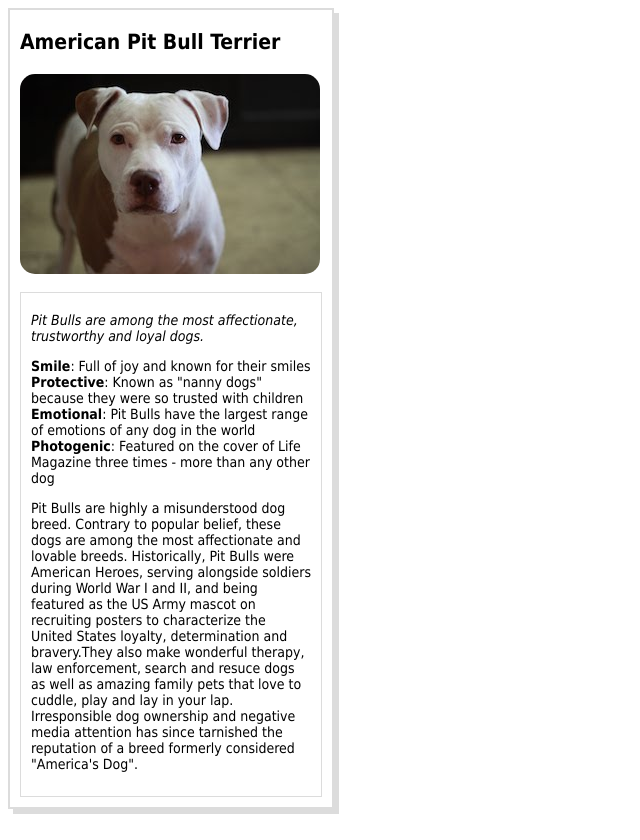
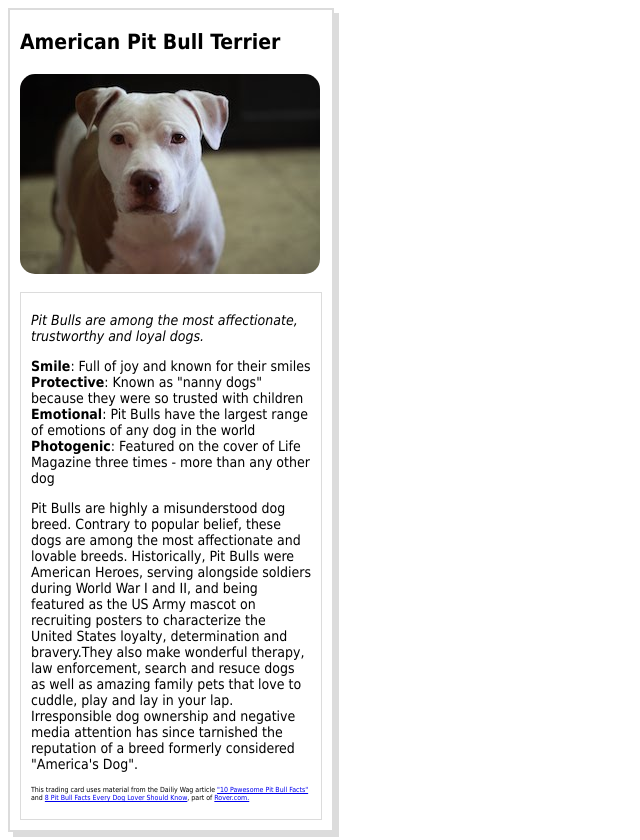
Before and after one commit to slmichetti/udacity-programmingnano, a plain HTML site: page Animal_Card/card.html in a window 1280 px wide. Shown: the whole page, without its empty margins (0-640 px from the left). Before the commit the page ends 817 px from the top, so only its background shows below. Drawn offline with Linux system fonts and the light colour scheme.

Commit message:
Add Reference Section

```diff
--- a/Animal_Card/card.html
+++ b/Animal_Card/card.html
@@ -31,6 +31,9 @@
 				<p>
 					Pit Bulls are highly a misunderstood dog breed. Contrary to popular belief, these dogs are among the most affectionate and lovable breeds. Historically, Pit Bulls were American Heroes, serving alongside soldiers during World War I and II, and being featured as the US Army mascot on recruiting posters to characterize the United States loyalty, determination and bravery.They also make wonderful therapy, law enforcement, search and resuce dogs as well as amazing family pets that love to cuddle, play and lay in your lap. Irresponsible dog ownership and negative media attention has since tarnished the reputation of a breed formerly considered "America's Dog".
 				</p>
+				<p class="reference">
+					This trading card uses material from the Dailiy Wag article <a href="https://wagwalking.com/daily/pit-bull-facts" target= "_blank">"10 Pawesome Pit Bull Facts"</a> and <a href="https://www.rover.com/blog/important-pit-bull-facts/" target="_blank">8 Pit Bull Facts Every Dog Lover Should Know</a>, part of <a href="http://www.rover.com" target="_blank">Rover.com.</a>
+				</p>
 			</div>
 		</div>
 	</div>
--- a/Animal_Card/style.css
+++ b/Animal_Card/style.css
@@ -44,3 +44,7 @@ h3 {
 .label {
 	font-weight: bold;
 	}
+
+.reference {
+	font-size: .5em;
+	}
```
